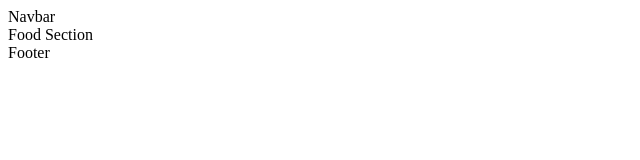
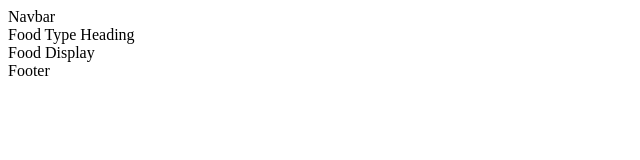
Before and after one commit to nwils000/restaurant-menu-site, a React (Vite) app: page /menu in a window 1280 px wide. Shown: the top 160 px of the page, without its empty margins (0-640 px from the left). Built offline with nearby package versions, Linux system fonts and the light colour scheme.

Commit message:
imported the necessay components pertaining to the food section and its sub components

```diff
--- a/src/components/FoodDisplayGrid.jsx
+++ b/src/components/FoodDisplayGrid.jsx
@@ -1,3 +1,9 @@
+import FoodDisplay from './FoodDisplay';
+
 export default function FoodDisplayGrid() {
-  return <div>Food Display Grid</div>;
+  return (
+    <div>
+      <FoodDisplay />
+    </div>
+  );
 }
--- a/src/components/FoodSection.jsx
+++ b/src/components/FoodSection.jsx
@@ -1,3 +1,11 @@
+import FoodTypeHeading from './FoodTypeHeading';
+import FoodDisplayGrid from './FoodDisplayGrid';
+
 export default function FoodSection() {
-  return <div>Food Section</div>;
+  return (
+    <div>
+      <FoodTypeHeading />
+      <FoodDisplayGrid />
+    </div>
+  );
 }
```
